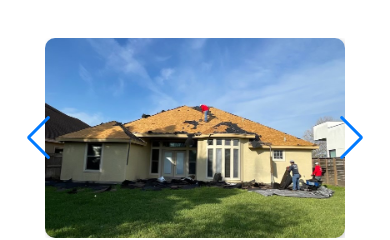
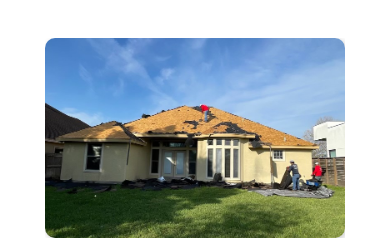
Before and after one commit to christophermoraleswebdev/SouthernProRoofing, a React (Vite) app in the folder southern-pro/: page / in a window 390 px wide. Shown: the part 2749-2989 px from the top of the page. Built offline with nearby package versions, Linux system fonts and the light colour scheme; a web font is replaced by a local one.

Commit message:
updated gallery for mobile devices

```diff
--- a/southern-pro/src/App.css
+++ b/southern-pro/src/App.css
@@ -290,6 +290,10 @@ h1, h2 {
   .mySwiper {
     max-width: 360px;
   }
+
+  .swiper-button-prev:after, .swiper-button-next:after {
+    display: none;
+  }
 }
 /* Contact */
 .contact-container h1 {
```
